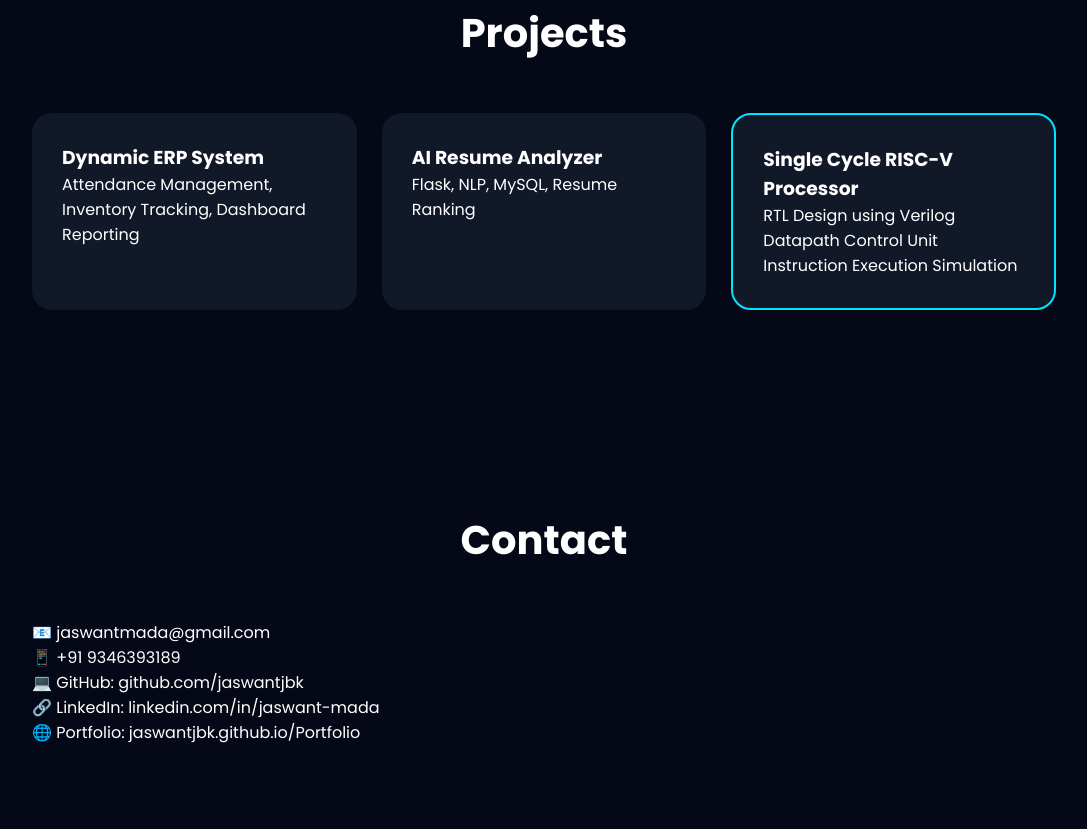
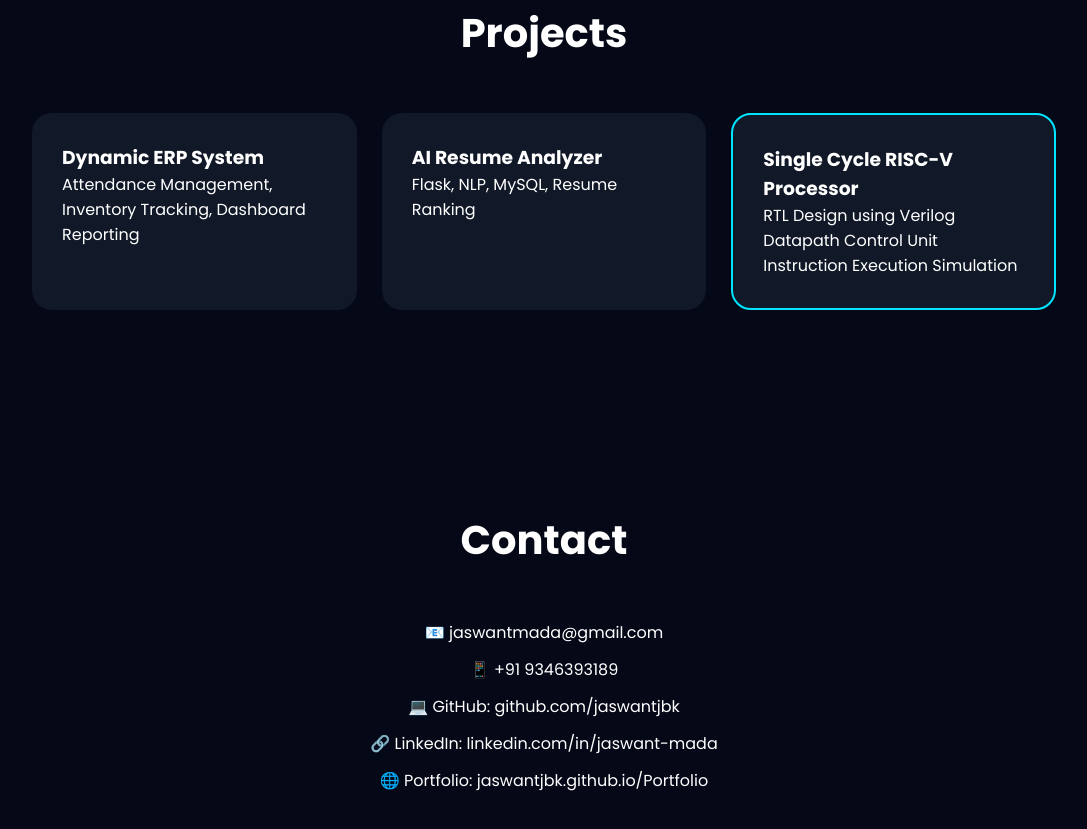
Before and after one commit to jaswantjbk/Portfolio, a plain HTML site: page index.html in a window 1280 px wide. Shown: the part 2044-2873 px from the top of the page, without its empty margins (96-1183 px from the left). Drawn offline with nearby package versions, Linux system fonts and the light colour scheme.

Commit message:
Update style.css

```diff
--- a/style.css
+++ b/style.css
@@ -148,3 +148,10 @@ radial-gradient(circle at center,
 rgba(0,229,255,.15),
 transparent 70%);
 }
+.contact-info{
+    text-align:center;
+}
+
+.contact-info div{
+    margin:12px 0;
+}
```
